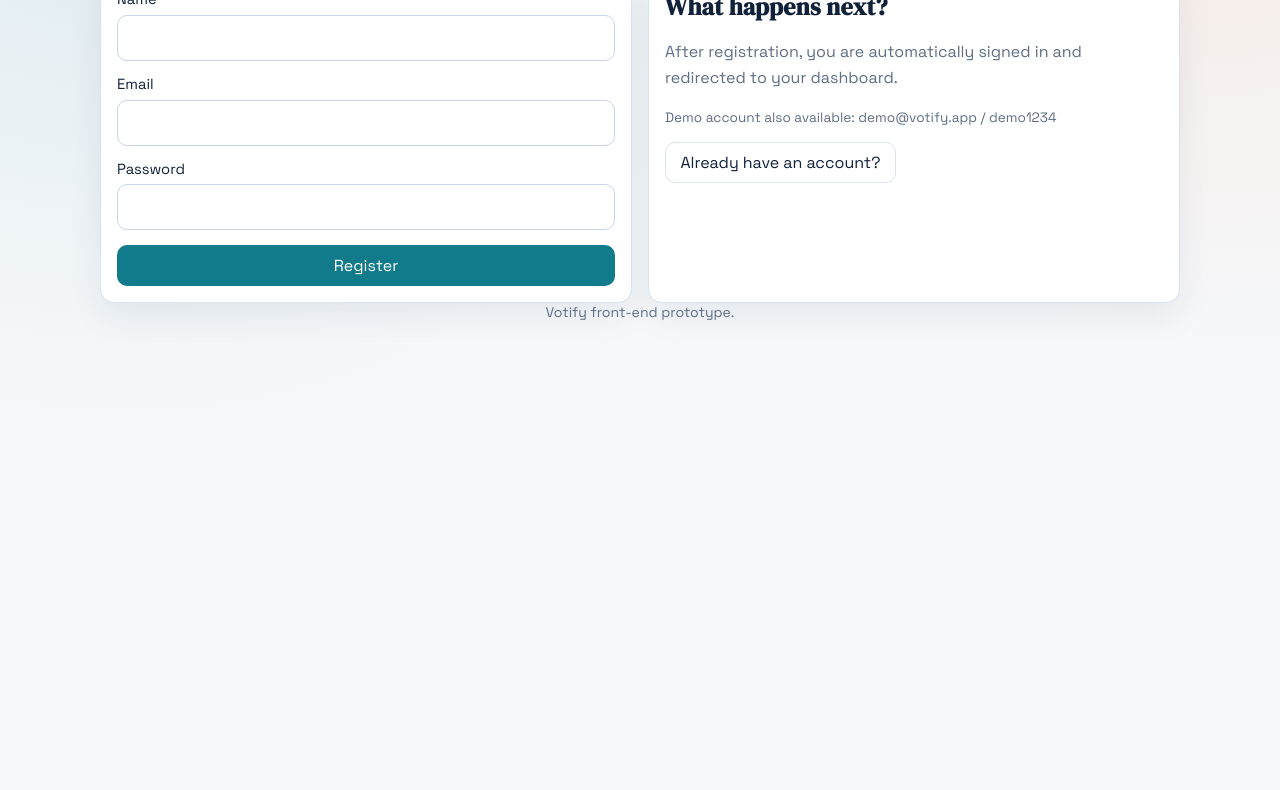
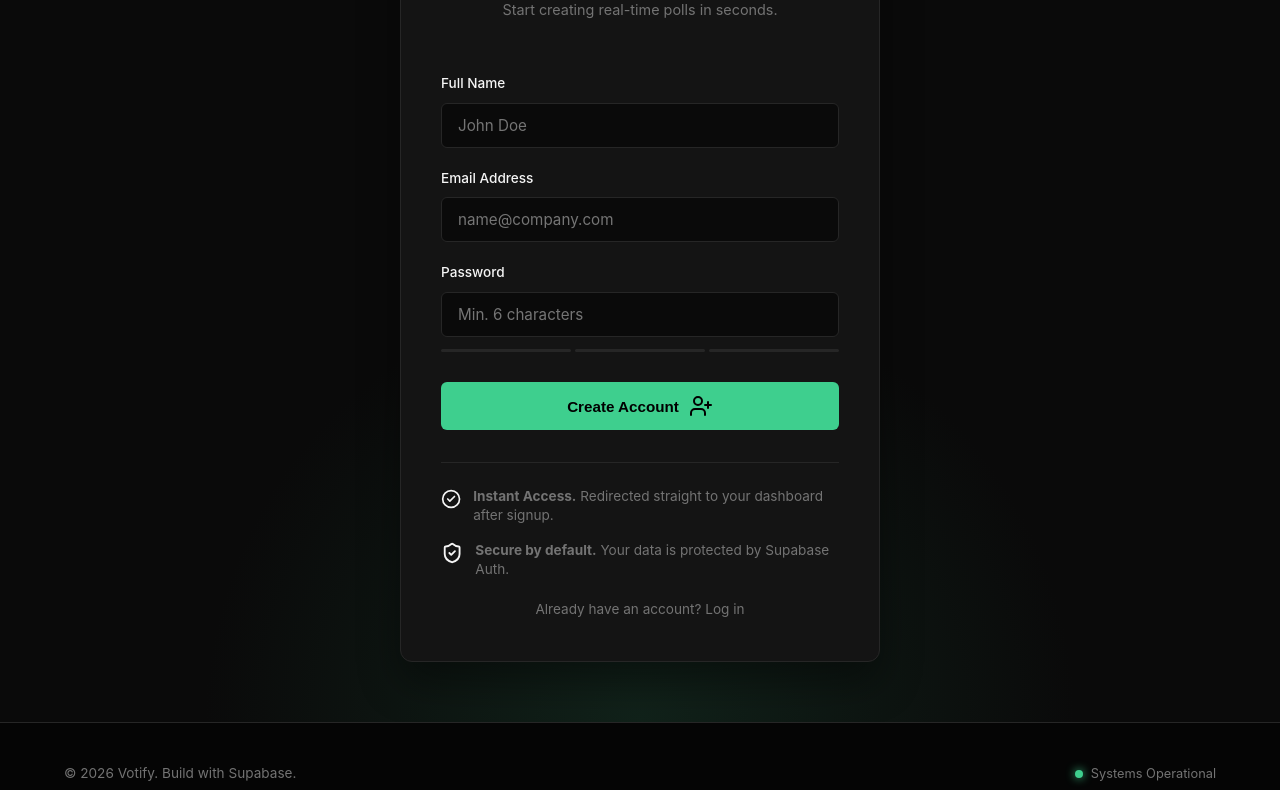
Before and after one commit to Saiba401/Votify, a plain HTML site: page register.html in a window 1280 px wide. Shown: the part 221-1011 px from the top of the page. Before the commit the page ends 800 px from the top, so only its background shows below. Drawn offline with nearby package versions, Linux system fonts and the light colour scheme; a web font is replaced by a local one.

Commit message:
Update register.html

```diff
--- a/register.html
+++ b/register.html
@@ -3,54 +3,314 @@
 <head>
   <meta charset="UTF-8" />
   <meta name="viewport" content="width=device-width, initial-scale=1.0" />
-  <title>Votify | Register</title>
-  <link rel="preconnect" href="https://fonts.googleapis.com" />
-  <link rel="preconnect" href="https://fonts.gstatic.com" crossorigin />
-  <link href="https://fonts.googleapis.com/css2?family=DM+Serif+Display:ital@0;1&family=Space+Grotesk:wght@400;500;700&display=swap" rel="stylesheet" />
-  <link rel="stylesheet" href="assets/css/styles.css" />
+  <title>Votify | Create Account</title>
+
+  <link rel="stylesheet" href="https://rsms.me/inter/inter.css">
+
+  <script src="https://unpkg.com/lucide@latest"></script>
+
+  <style>
+    :root {
+      --bg-main: #0a0a0a;
+      --bg-card: #141414;
+      --bg-nav: rgba(10, 10, 10, 0.8);
+      --border-color: #262626;
+      --text-main: #f5f5f5;
+      --text-muted: #737373;
+      --brand-accent: #3ecf8e;
+      --brand-hover: #34b27b;
+      --font-sans: 'Inter', sans-serif;
+    }
+
+    * { box-sizing: border-box; transition: all 0.2s ease; }
+
+    body {
+      background-color: var(--bg-main);
+      color: var(--text-main);
+      font-family: var(--font-sans);
+      margin: 0;
+      line-height: 1.6;
+      display: flex;
+      flex-direction: column;
+      min-height: 100vh;
+    }
+
+    .container {
+      max-width: 1200px;
+      margin: 0 auto;
+      padding: 0 24px;
+    }
+
+    /* --- NAVBAR --- */
+    .navbar-wrap {
+      border-bottom: 1px solid var(--border-color);
+      background: var(--bg-nav);
+      backdrop-filter: blur(16px);
+      -webkit-backdrop-filter: blur(16px);
+      position: sticky;
+      top: 0;
+      z-index: 1000;
+    }
+
+    .navbar {
+      display: flex;
+      justify-content: space-between;
+      align-items: center;
+      height: 64px;
+    }
+
+    .brand {
+      display: flex;
+      align-items: center;
+      gap: 12px;
+      font-weight: 700;
+      font-size: 1.1rem;
+      text-decoration: none;
+      color: var(--text-main);
+    }
+
+    .brand i { color: var(--brand-accent); }
+
+    /* --- REGISTER LAYOUT --- */
+    main {
+      flex: 1;
+      display: flex;
+      align-items: center;
+      justify-content: center;
+      padding: 60px 24px;
+      background: radial-gradient(circle at 50% 100%, #11221a 0%, #0a0a0a 40%);
+    }
+
+    .auth-card {
+      width: 100%;
+      max-width: 480px;
+      background: var(--bg-card);
+      border: 1px solid var(--border-color);
+      border-radius: 12px;
+      padding: 40px;
+      box-shadow: 0 20px 40px rgba(0,0,0,0.4);
+    }
+
+    .auth-header {
+      text-align: center;
+      margin-bottom: 32px;
+    }
+
+    .auth-header h1 {
+      font-size: 1.75rem;
+      font-weight: 700;
+      letter-spacing: -0.04em;
+      margin: 0 0 8px 0;
+    }
+
+    .auth-header p {
+      color: var(--text-muted);
+      font-size: 0.9rem;
+      margin: 0;
+    }
+
+    /* --- FORM STYLES --- */
+    form {
+      display: flex;
+      flex-direction: column;
+      gap: 20px;
+    }
+
+    .form-group {
+      display: flex;
+      flex-direction: column;
+      gap: 8px;
+    }
+
+    label {
+      font-size: 0.85rem;
+      font-weight: 500;
+      color: var(--text-main);
+    }
+
+    input {
+      background: #0a0a0a;
+      border: 1px solid var(--border-color);
+      border-radius: 6px;
+      padding: 12px 16px;
+      color: white;
+      font-family: inherit;
+      font-size: 0.95rem;
+    }
+
+    input:focus {
+      outline: none;
+      border-color: var(--brand-accent);
+      box-shadow: 0 0 0 2px rgba(62, 207, 142, 0.1);
+    }
+
+    .btn {
+      display: inline-flex;
+      align-items: center;
+      justify-content: center;
+      gap: 10px;
+      background: var(--brand-accent);
+      color: #000;
+      padding: 12px;
+      border-radius: 6px;
+      font-weight: 600;
+      text-decoration: none;
+      cursor: pointer;
+      border: none;
+      font-size: 0.95rem;
+      margin-top: 10px;
+    }
+
+    .btn:hover { background: var(--brand-hover); transform: translateY(-1px); }
+
+    .btn-secondary {
+      background: transparent;
+      color: var(--text-muted);
+      font-size: 0.85rem;
+      margin-top: 20px;
+      text-align: center;
+      display: block;
+      text-decoration: none;
+    }
+
+    .btn-secondary:hover { color: var(--text-main); }
+
+    /* --- INFO SECTION --- */
+    .info-box {
+      margin-top: 32px;
+      padding-top: 24px;
+      border-top: 1px solid var(--border-color);
+    }
+
+    .info-item {
+      display: flex;
+      gap: 12px;
+      margin-bottom: 16px;
+    }
+
+    .info-item i {
+      color: var(--brand-accent);
+      flex-shrink: 0;
+    }
+
+    .info-item p {
+      margin: 0;
+      font-size: 0.85rem;
+      color: var(--text-muted);
+      line-height: 1.4;
+    }
+
+    /* --- FOOTER --- */
+    .footer {
+      border-top: 1px solid var(--border-color);
+      padding: 40px 0;
+      background: #050505;
+    }
+
+    .footer-bottom {
+      display: flex;
+      justify-content: space-between;
+      align-items: center;
+    }
+
+    .status-indicator {
+      display: flex;
+      align-items: center;
+      gap: 8px;
+      font-size: 0.8rem;
+      color: var(--text-muted);
+    }
+
+    .dot {
+      width: 8px;
+      height: 8px;
+      background: var(--brand-accent);
+      border-radius: 50%;
+      box-shadow: 0 0 10px var(--brand-accent);
+    }
+  </style>
 </head>
 <body data-page="register">
+
   <div class="navbar-wrap">
     <nav class="navbar container">
-      <a class="brand" href="index.html">Votify <small>Simple Polls</small></a>
-      <div class="nav-links" id="navbarLinks"></div>
+      <a class="brand" href="index.html">
+        <i data-lucide="vote"></i>
+        Votify
+      </a>
+      <div class="nav-group">
+        <a href="login.html" class="btn-secondary" style="margin: 0;">Sign In</a>
+      </div>
     </nav>
   </div>
 
-  <main class="container">
-    <section class="page-title">
-      <h1>Create Account</h1>
-      <p>Register before accessing poll management features.</p>
-    </section>
+  <main>
+    <div class="auth-card">
+      <div class="auth-header">
+        <h1>Join Votify</h1>
+        <p>Start creating real-time polls in seconds.</p>
+      </div>
 
-    <div class="grid cols-2">
       <form id="registerForm">
         <div id="registerNotice"></div>
-        <label for="name">Name</label>
-        <input id="name" name="name" type="text" required />
 
-        <label for="email">Email</label>
-        <input id="email" name="email" type="email" required />
+        <div class="form-group">
+          <label for="name">Full Name</label>
+          <input id="name" name="name" type="text" placeholder="John Doe" required />
+        </div>
 
-        <label for="password">Password</label>
-        <input id="password" name="password" type="password" minlength="6" required />
+        <div class="form-group">
+          <label for="email">Email Address</label>
+          <input id="email" name="email" type="email" placeholder="name@company.com" required />
+        </div>
 
-        <button class="btn block" type="submit">Register</button>
+        <div class="form-group">
+          <label for="password">Password</label>
+          <input id="password" name="password" type="password" placeholder="Min. 6 characters" minlength="6" required />
+          <div style="display: flex; gap: 4px; margin-top: 4px;">
+            <div style="height: 3px; flex: 1; background: var(--border-color); border-radius: 2px;"></div>
+            <div style="height: 3px; flex: 1; background: var(--border-color); border-radius: 2px;"></div>
+            <div style="height: 3px; flex: 1; background: var(--border-color); border-radius: 2px;"></div>
+          </div>
+        </div>
+
+        <button class="btn" type="submit">
+          Create Account
+          <i data-lucide="user-plus" size="18"></i>
+        </button>
       </form>
 
-      <article class="card">
-        <h2>What happens next?</h2>
-        <p>After registration, you are automatically signed in and redirected to your dashboard.</p>
-        <p class="meta">Demo account also available: demo@votify.app / demo1234</p>
-        <div class="card-actions">
-          <a class="btn secondary" href="login.html">Already have an account?</a>
+      <div class="info-box">
+        <div class="info-item">
+          <i data-lucide="check-circle-2" size="18"></i>
+          <p><strong>Instant Access.</strong> Redirected straight to your dashboard after signup.</p>
         </div>
-      </article>
+        <div class="info-item">
+          <i data-lucide="shield-check" size="18"></i>
+          <p><strong>Secure by default.</strong> Your data is protected by Supabase Auth.</p>
+        </div>
+      </div>
+
+      <a href="login.html" class="btn-secondary">Already have an account? Log in</a>
     </div>
   </main>
 
-  <footer class="container">Votify front-end prototype.</footer>
+  <footer class="footer">
+    <div class="container footer-bottom">
+      <div style="color: var(--text-muted); font-size: 0.85rem;">
+        &copy; 2026 Votify. Build with Supabase.
+      </div>
+      <div class="status-indicator">
+        <div class="dot"></div>
+        Systems Operational
+      </div>
+    </div>
+  </footer>
+
   <script src="https://cdn.jsdelivr.net/npm/@supabase/supabase-js@2"></script>
   <script src="assets/js/app.js"></script>
+  <script>
+    lucide.createIcons();
+  </script>
 </body>
 </html>
```
